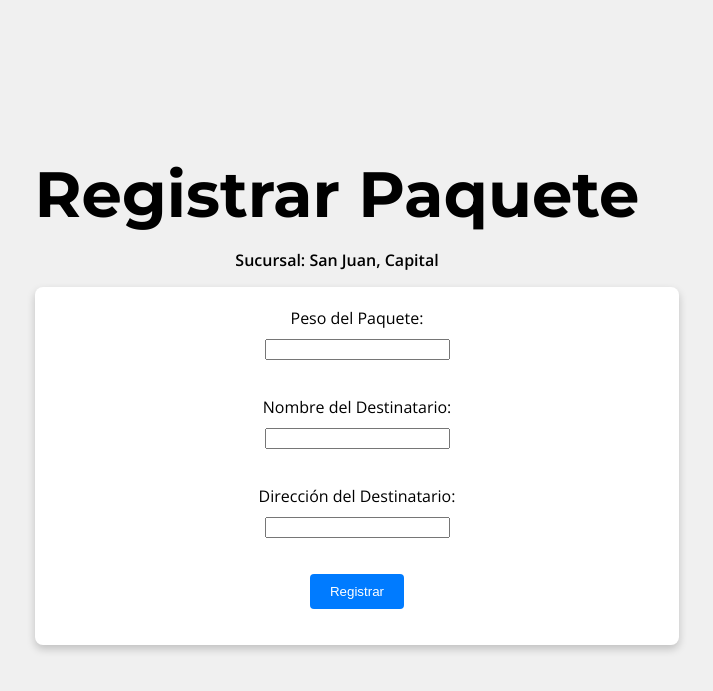
After one commit to 09021998f/app-flask, a Flask app: page /registrar_paquete/1 in a window 1280 px wide. The commit adds this page. Shown: the top 691 px of the page, without its empty margins (303-1016 px from the left). Run offline with Flask 3, Linux system fonts and the light colour scheme.

Commit message:
Agregue funcionalidades 1 y 2

```diff
--- a/app.py
+++ b/app.py
@@ -12,14 +12,41 @@ from models import *
 @app.route('/', methods = ['GET', 'POST'])
 def index():
     if request.method == 'POST':
-        if not request.form['sucursal']:
-            return render_template('index.html', sucursales = Sucursal.query.all())
+            id_sucursal = request.form['sucursal']  # Obtener el ID de sucursal desde el formulario
+            if id_sucursal:  # Si se proporciona un ID de sucursal en el formulario
+                sucursal = Sucursal.query.filter_by(id=id_sucursal).first()  # Obtener la sucursal por su ID
+                if sucursal:
+                    return render_template('home_despachante.html', sucursal=sucursal)
+                else:
+                    return 'No se encontró la sucursal.', 404  # Manejar caso de no encontrar la sucursal
+            else:
+                return render_template('index.html', sucursales=Sucursal.query.all())
+    else:
+        return render_template('index.html', sucursales=Sucursal.query.all())
+
+@app.route('/registrar_paquete/<int:sucursal>', methods = ['GET', 'POST'])
+def registrar_paquete(sucursal):
+    if request.method == 'POST':
+        id_sucursal = sucursal
+        if not request.form.get('peso') and request.form.get('nombre') and request.form.get():
+            return render_template('registrar_paquete.html', sucursal= Sucursal.query.filter_by(id=sucursal).first(), msg = 'Todos los campos son obligatorios!')
         else:
-            id = request.form['sucursal']
-            print(id)
-            return render_template('index.html', sucursales = Sucursal.query.all())
+            try:
+                ultimo_envio = Paquete.query.order_by(Paquete.id.desc()).first()
+                nuevo_nro_envio = ultimo_envio.numeroenvio + 20
+                nuevo_paquete = Paquete(numeroenvio = nuevo_nro_envio, peso = request.form.get('peso'), nomdestinatario = request.form.get('nombre'), dirdestinatario = request.form.get('dir'), entregado = False, idsucursal = request.form.get('userId') )
+                print(request.form.get('userId'))
+                db.session.add(nuevo_paquete)
+                db.session.commit()
+                return render_template('registrar_paquete.html', sucursal= Sucursal.query.filter_by(id=id_sucursal).first(), msg = 'Registo Exitoso!')
+            except Exception as e:
+                print(str(e))
+                msg = f'Hubo un error al registrar el paquete'
+                return render_template('registrar_paquete.html', sucursal= Sucursal.query.filter_by(id=id_sucursal).first(), msg = msg)
     else:
-        return render_template('index.html', sucursales = Sucursal.query.all())
+        id_sucursal = sucursal
+        return render_template('registrar_paquete.html', sucursal= Sucursal.query.filter_by(id=id_sucursal).first())
+
 
 if __name__ == '__main__':
     with app.app_context():
--- a/static/style.css
+++ b/static/style.css
@@ -1,3 +1,4 @@
+/* Globales */
 body {
     display: flex;
     justify-content: center;
@@ -17,16 +18,14 @@ h1, h2, h3{
     font-family: "Montserrat", sans-serif;
 }
 
-
-.contenedor {
-
-    background-color: #ffffff;
-    padding: 20px;
-    border-radius: 8px;
-    box-shadow: 0 4px 8px rgba(0, 0, 0, 0.2);
-    text-align: center;
+h1{
+    font-size: 4rem;
 }
 
+p{
+    font-family: 'Open Sans', sans-serif;
+    font-weight: 600;
+}
 
 form {
     display: flex;
@@ -34,7 +33,8 @@ form {
     align-items: center;
 }
 
-label, select, input[type="submit"] {
+label, select {
+
     margin-bottom: 10px;
     font-family: "Open Sans", sans-serif;
 }
@@ -51,3 +51,90 @@ input[type="submit"] {
 input[type="submit"]:hover {
     background-color: #0056b3;
 }
+
+li{
+
+    list-style: none;
+}
+
+a{
+    font-family: 'open sans';
+}
+/* Inicio */
+.contenedor {
+    background-color: #ffffff;
+    padding: 20px;
+    border-radius: 8px;
+    box-shadow: 0 4px 8px rgba(0, 0, 0, 0.2);
+    text-align: center;
+}
+
+/* Home despachante */
+.contenedor_home{
+    padding: 20px;
+    border-radius: 8px;
+    box-shadow: 0 4px 8px rgba(0, 0, 0, 0.2);
+    text-align: center;
+}
+
+.contenedor_home p{
+    font-size: 1.5rem;
+}
+
+.contenedor_home nav ul{
+    margin: 0 auto;
+    padding: 0;
+    text-align: start;
+}
+
+.contenedor_home nav ul li a {
+
+    display: block; /* Convertir los enlaces en elementos de bloque para ocupar el espacio completo */
+    padding: 10px 15px; /* Padding interno para los enlaces */
+    font-size: 1.5rem; /* Tamaño de fuente */
+    text-decoration: none; /* Quitar subrayado predeterminado */
+    color: #333; /* Color de texto */
+    transition: color 0.3s ease; /* Transición suave del color del texto */
+}
+
+.contenedor_home nav ul li a:hover {
+    color: #007BFF; /* Cambiar color al pasar el ratón */
+}
+
+/* Estilos para la animación */
+.contenedor_home nav ul li a::after {
+    content: ''; /* Contenido pseudo-elemento */
+    position: absolute; /* Posición absoluta relativa al elemento padre */
+    width: 100%; /* Ancho del elemento */
+    height: 2px; /* Altura del elemento */
+    bottom: 0; /* Alinear en la parte inferior del enlace */
+    left: 0; /* Alinear en la izquierda */
+    background-color: #007BFF; /* Color de fondo del elemento */
+    visibility: hidden; /* Ocultar inicialmente */
+    transform: scaleX(0); /* Escalar horizontalmente a cero */
+    transition: all 0.3s ease-in-out; /* Transición suave para la animación */
+}
+
+.contenedor_home nav ul li a:hover::after {
+    visibility: visible; /* Hacer visible al pasar el ratón */
+    transform: scaleX(1); /* Escalar horizontalmente a su tamaño completo */
+}
+
+/* Registrar paquete */
+
+.header_paquete{
+    text-align: center;
+}
+
+.formulario_paquete{
+    background-color: #ffffff;
+    padding: 20px;
+    width: 100%;
+    border-radius: 8px;
+    box-shadow: 0 4px 8px rgba(0, 0, 0, 0.2);
+
+}
+
+.formulario_paquete p{
+    color: green;
+}
--- a/templates/base.html
+++ b/templates/base.html
@@ -13,8 +13,8 @@
     <link rel="stylesheet" href="{{ url_for('static', filename='style.css') }}">
 </head>
 <body>
-    <div class="content">
+
         {% block content %}{% endblock %}
-    </div>
+
 </body>
 </html>
--- /dev/null
+++ b/templates/registrar_paquete.html
@@ -0,0 +1,28 @@
+{% extends "base.html" %}
+{%block title%}Registrar Pedido{%endblock%}
+{%block content%}
+
+    <div>
+        <div class="header_paquete">
+            <h1>Registrar Paquete</h1>
+            <p>Sucursal: {{sucursal.provincia}}, {{sucursal.localidad}} </p>
+        </div>
+        <div class="formulario_paquete">
+            <form  method="post">
+                <label for="peso">Peso del Paquete:</label>
+                <input type="text" id="peso" name="peso" required>
+                <br><br>
+                <label for="nombre">Nombre del Destinatario:</label>
+                <input type="text" id="nombre" name="nombre" required>
+                <br><br>
+                <label for="dir">Dirección del Destinatario:</label>
+                <input type="text" id="dir" name="dir" required>
+                <input id="userId" name="userId" type="hidden" value="{{sucursal.id}}">
+                <br><br>
+                <input type="submit" value="Registrar">
+            </form>
+            <p> {{msg}} </p>
+        </div>
+    </div>
+
+{%endblock%}
```
Also changed, not shown: creador.html (+1 -11 lines), templates/home_despachante.html (added, +13 -0 lines), instance/datos.sqlite3.
